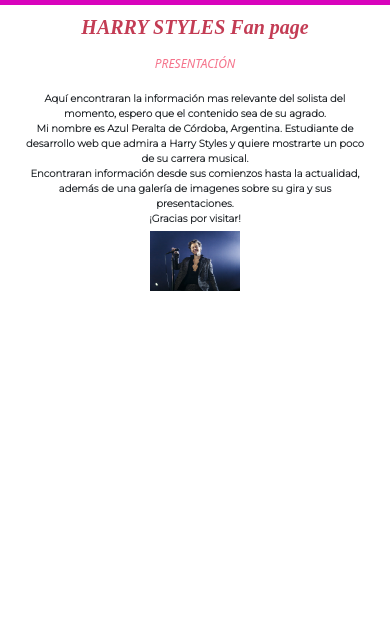
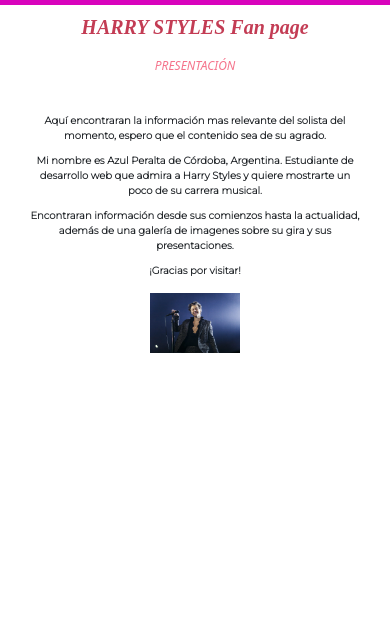
Before and after one commit to azulprlt/proyecto-azul-peralta, a plain HTML site: page index.html in a window 390 px wide. Shown: the part 51-689 px from the top of the page. Drawn offline with nearby package versions, Linux system fonts and the light colour scheme; a web font is replaced by a local one.

Commit message:
arreglo responsive biografia

```diff
--- a/css/style.css
+++ b/css/style.css
@@ -104,12 +104,12 @@
     font-size: 27px; }
   h2 {
     font-size: 16px;
-    margin: auto; }
+    margin: 10px 10px 10px 10px; }
   .main__index p {
-    font-size: 12px;
-    margin: 0; }
+    font-size: 14px;
+    margin: 10px; }
   .main__index img {
-    width: 200px; } }
+    width: 230px; } }
 
 @media (max-width: 404px) {
   h1 {
--- a/scss/secciones-scss/_index.scss
+++ b/scss/secciones-scss/_index.scss
@@ -50,17 +50,17 @@
 
     h2 {
         font-size: 16px;
-        margin: auto;
+        margin: 10px 10px 10px 10px;
     }
 
     .main__index {
         p {
-            font-size: 12px;
-            margin: 0;
+            font-size: 14px;
+            margin: 10px;
         }
 
         img {
-            width: 200px;
+            width: 230px;
         }
     }
 }
```
